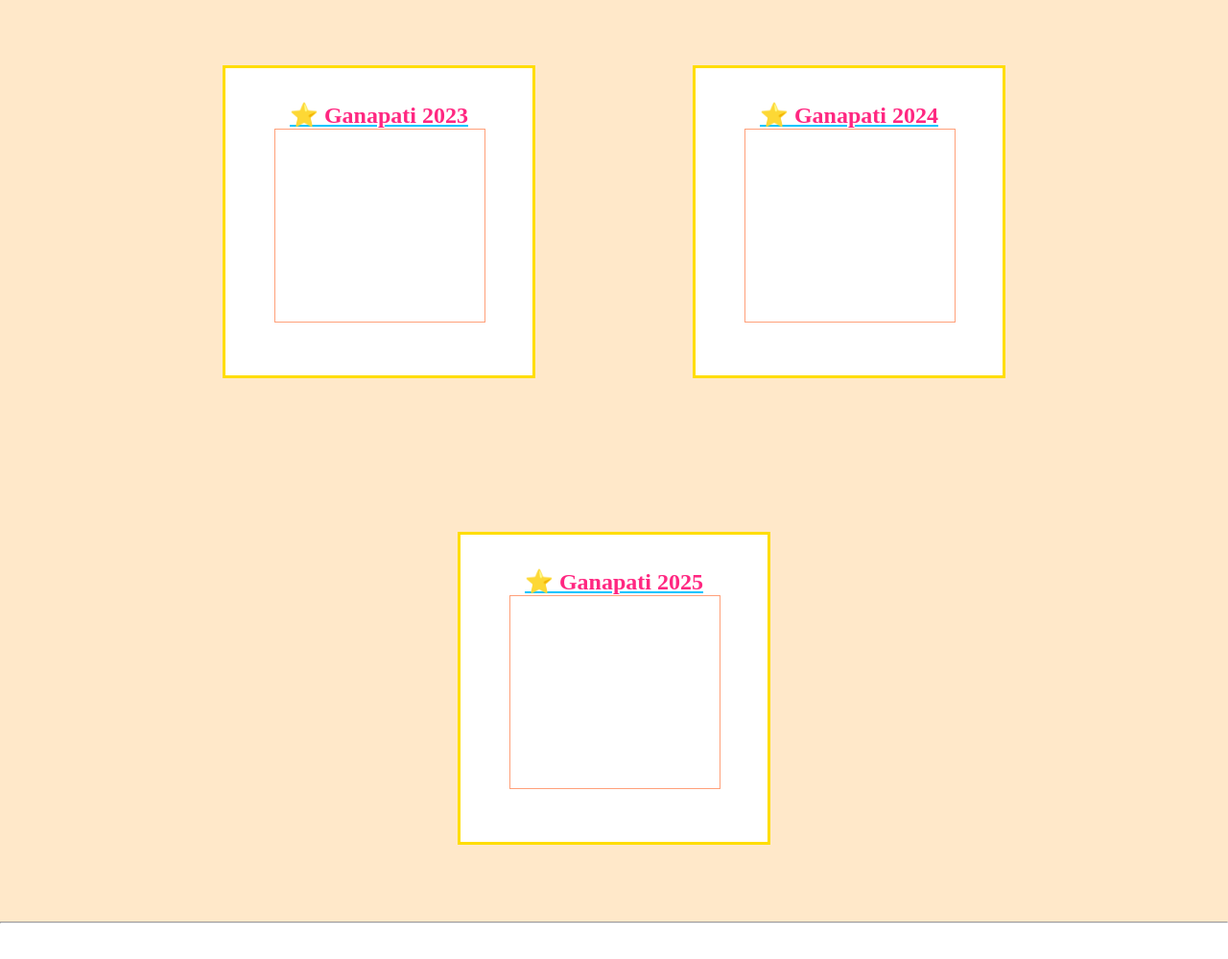
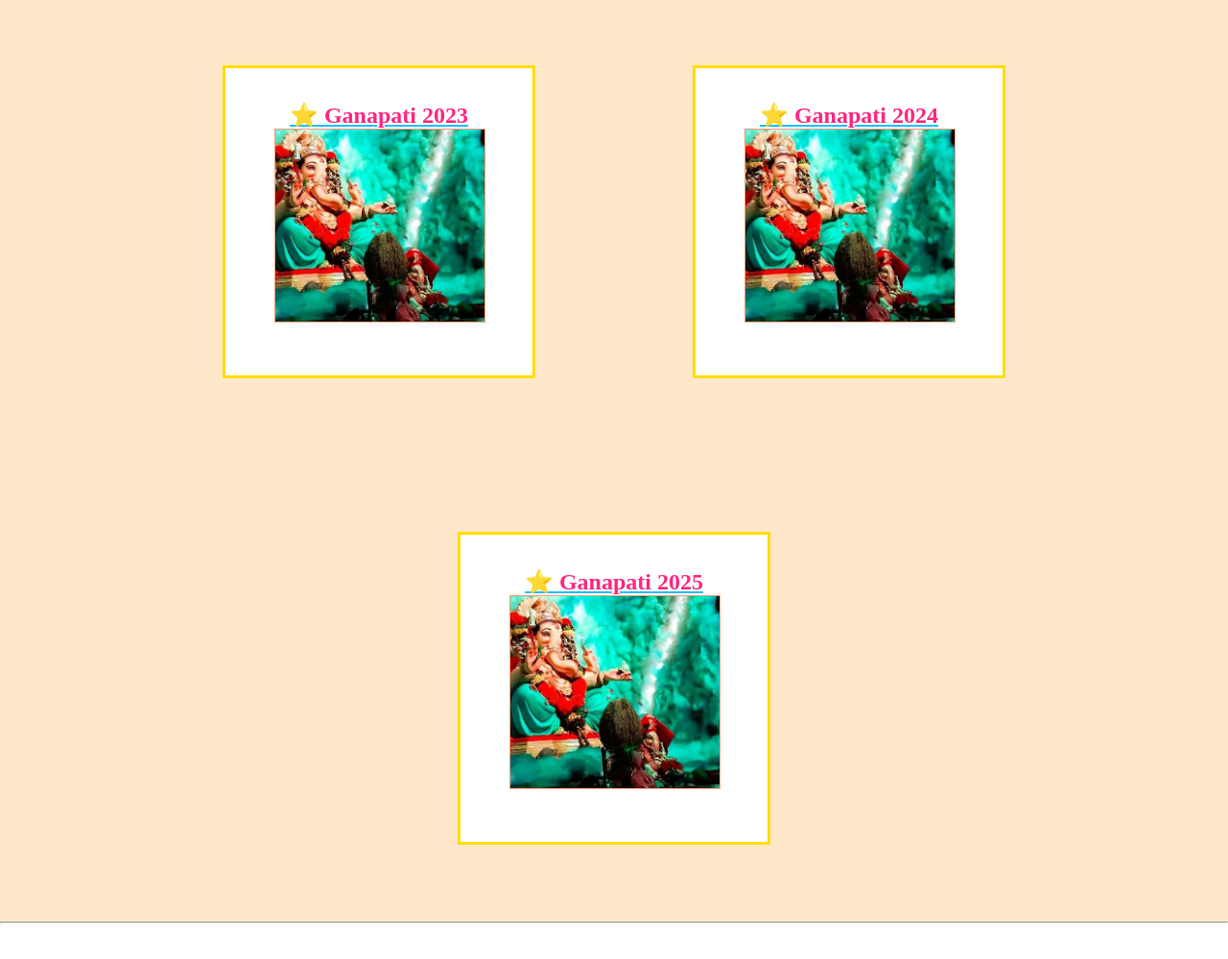
Before and after one commit to SanchitPhapale/Ganapati-2025, a plain HTML site: page index.html in a window 1280 px wide. Shown: the part 180-1179 px from the top of the page at 96% size. Drawn offline with Linux system fonts and the light colour scheme; a script that the page names is missing.

Commit message:
Update index.html

```diff
--- a/index.html
+++ b/index.html
@@ -44,14 +44,14 @@
 
 <div class="box1 box">
 <div class="box-content"><h2>⭐ Ganapati 2023</h2>
-<div class="box-img" style="background-image: url('images/image1.jpg');"></div>
+<div class="box-img" style="background-image: url('image1.jpg');"></div>
 </div>
 
 
 </div>
 <div class="box2 box">
 <div class="box-content"><h2>⭐ Ganapati 2024</h2>
-<div class="box-img" style="background-image: url('images/image1.jpg');"></div>
+<div class="box-img" style="background-image: url('image1.jpg');"></div>
 </div>
 
 
@@ -59,7 +59,7 @@
 </div>
 <div class="box3 box">
 <div class="box-content"><h2>⭐ Ganapati 2025</h2>
-<div class="box-img" style="background-image: url('images/image1.jpg');"></div>
+<div class="box-img" style="background-image: url('image1.jpg');"></div>
 </div>
 
 </div>
```
